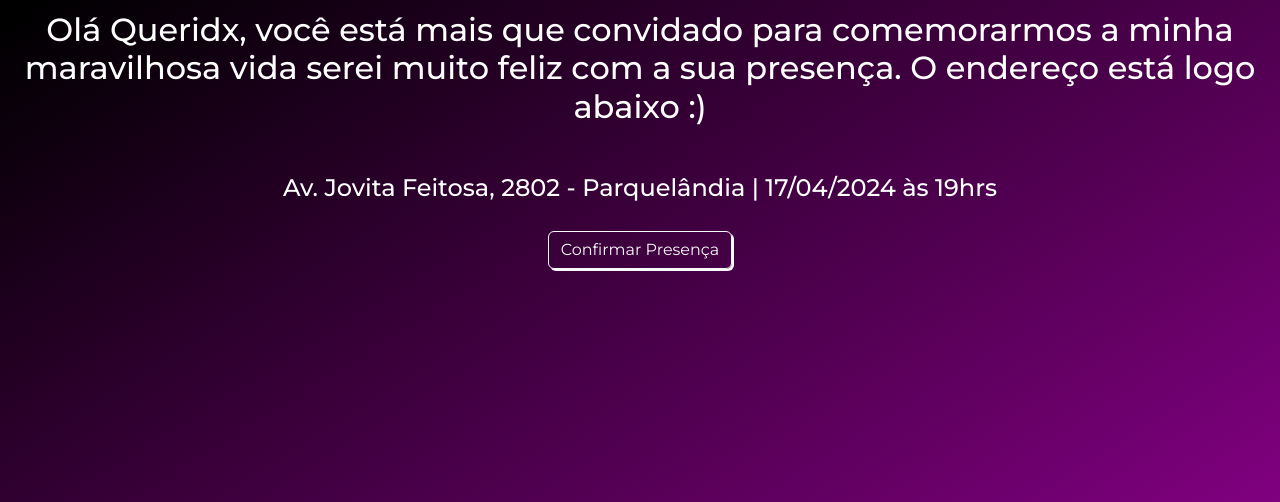
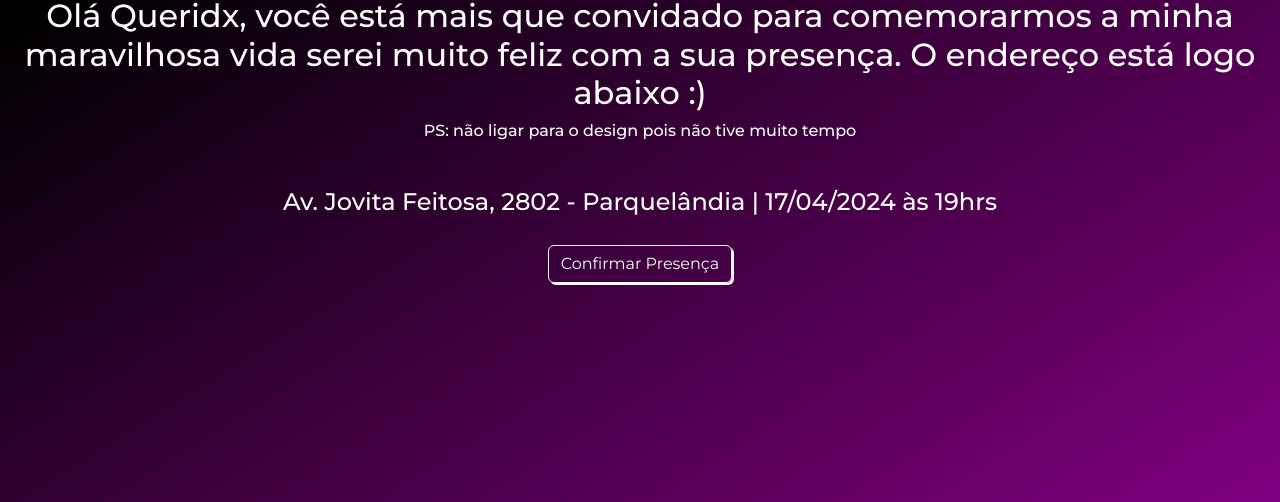
Before and after one commit to tiagoproedu/convite_aniversario, a plain HTML site: page index.html in a window 1280 px wide. Shown: the part 298-800 px from the top of the page. Drawn offline with nearby package versions, Linux system fonts and the light colour scheme.

Commit message:
adicionando ps

```diff
--- a/index.html
+++ b/index.html
@@ -16,6 +16,7 @@
             serei muito feliz com a sua presença.
             O endereço está logo abaixo :)
         </h2>
+        <h6>PS: não ligar para o design pois não tive muito tempo</h6>
     </div>
     <div class="infos">
         <h4>
```
